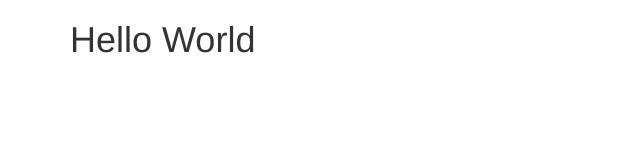
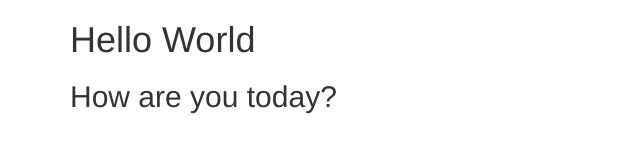
Before and after one commit to XS05/Iceme-github-pages, a plain HTML site: page index.html in a window 1280 px wide. Shown: the whole page, without its empty margins (0-640 px from the left). Drawn offline with nearby package versions, Linux system fonts and the light colour scheme.

Commit message:
Ajouté un h2

```diff
--- a/index.html
+++ b/index.html
@@ -27,6 +27,7 @@
       <div class="row">
         <div class="col-xs-6 col-sm-12">
           <h1> Hello World</h1>
+          <h2>How are you today?</h2>
         </div>
       </div>
     </div>
```
